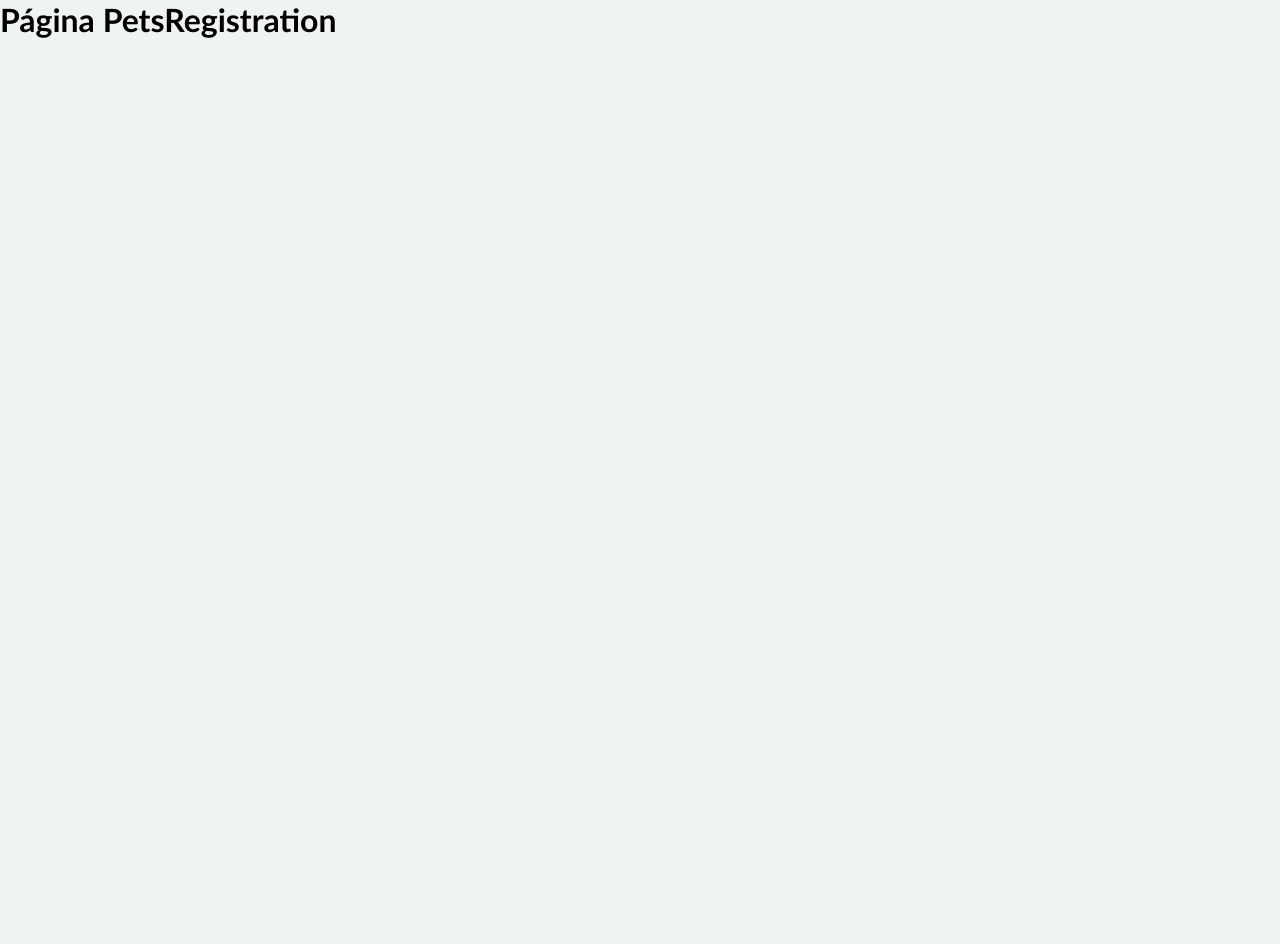
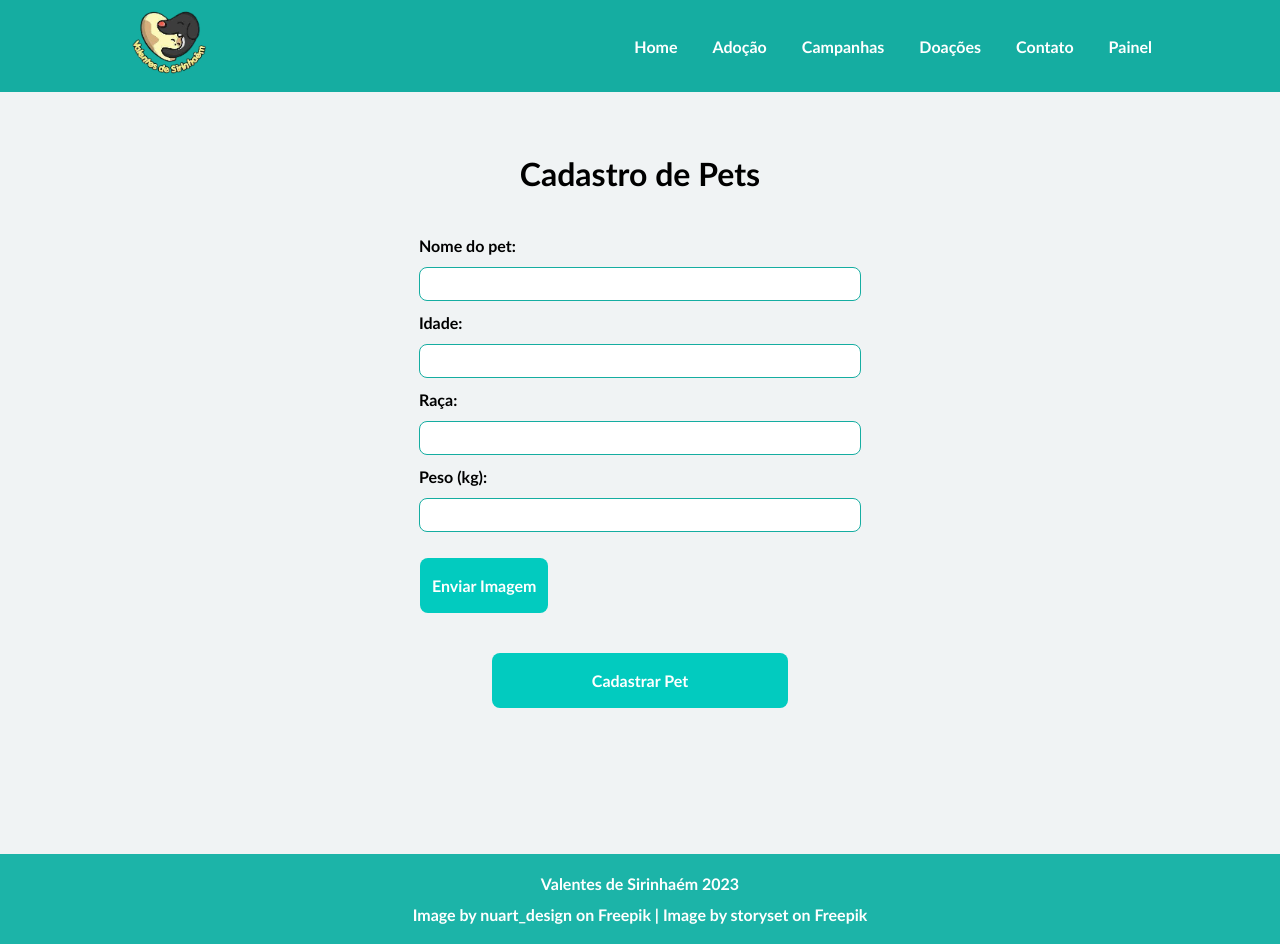
Before and after one commit to Julio-Norberto/Valentes-de-sirinhaem, a React (Vite) app: page /pets-register in a window 1280 px wide. Before the commit the page ends 800 px from the top, so only its background shows below. Built offline with nearby package versions, Linux system fonts and the light colour scheme.

Commit message:
create pets registration page

```diff
--- a/src/pages/PetsRegistration/index.tsx
+++ b/src/pages/PetsRegistration/index.tsx
@@ -1,9 +1,49 @@
+import { Button } from '../../components/Button'
+import { Footer } from '../../components/Footer'
+import { Menu } from '../../components/Menu'
 import './petsRegistration.css'
 
 export const PetsRegistration: React.FunctionComponent = () => {
     return (
         <div>
-            <h1>Página PetsRegistration</h1>
+            <div className='menu-pets-register-container'>
+                <Menu />
+            </div>
+            <form className='pets-register-form'>
+                <h1 className='pets-register-form-title'>
+                    Cadastro de Pets
+                </h1>
+
+                <div className='pets-register-input-container'>
+                    <h5 className='pets-register-input-title'>Nome do pet:</h5>
+                    <input className='pets-register-input-box' type="text" />
+                </div>
+
+                <div className='pets-register-input-container'>
+                    <h5 className='pets-register-input-title'>Idade:</h5>
+                    <input className='pets-register-input-box' type="text" />
+                </div>
+
+                <div className='pets-register-input-container'>
+                    <h5 className='pets-register-input-title'>Raça:</h5>
+                    <input className='pets-register-input-box' type="text" />
+                </div>
+
+                <div className='pets-register-input-container'>
+                    <h5 className='pets-register-input-title'>Peso (kg):</h5>
+                    <input className='pets-register-input-box' type="text" />
+                </div>
+
+                <div className='img-button-box'>
+                    <Button title={'Enviar Imagem'} destination={''} paddingLeft={'12px'} paddingRight={'12px'} />
+                </div>
+
+                <div className='register-button-box'>
+                    <Button title={'Cadastrar Pet'} destination={''} paddingLeft={'100px'} paddingRight={'100px'} />
+                </div>
+
+            </form>
+            <Footer />
         </div>
     )
 }
--- a/src/pages/PetsRegistration/petsRegistration.css
+++ b/src/pages/PetsRegistration/petsRegistration.css
@@ -0,0 +1,47 @@
+.menu-pets-register-container {
+    background-color: #15ADA1;
+}
+
+.pets-register-form {
+    width: 80%;
+    margin: 0 auto;
+    padding: 32px;
+    display: flex;
+    flex-direction: column;
+    gap: 12px;
+    align-items: center;
+}
+
+.pets-register-form-title {
+    height: 40px;
+    font-size: 32px;
+    margin: 30px;
+    text-align: center;
+}
+
+.pets-register-input-container {
+    display: flex;
+    flex-direction: column;
+    gap: 12px;
+}
+
+.pets-register-input-title {
+    font-size: 16px;
+    text-align: left;
+}
+
+.pets-register-input-box {
+    height: 32px;
+    width: 440px;
+    border-radius: 8px;
+    border:solid 1px #15ADA1;
+}
+
+.img-button-box {
+    width: 440px;
+    padding: 32px;
+}
+
+.register-button-box {
+    padding: 32px;
+}
```
Also changed, not shown: 2 other files (tests, documents, lock files or other folders).
